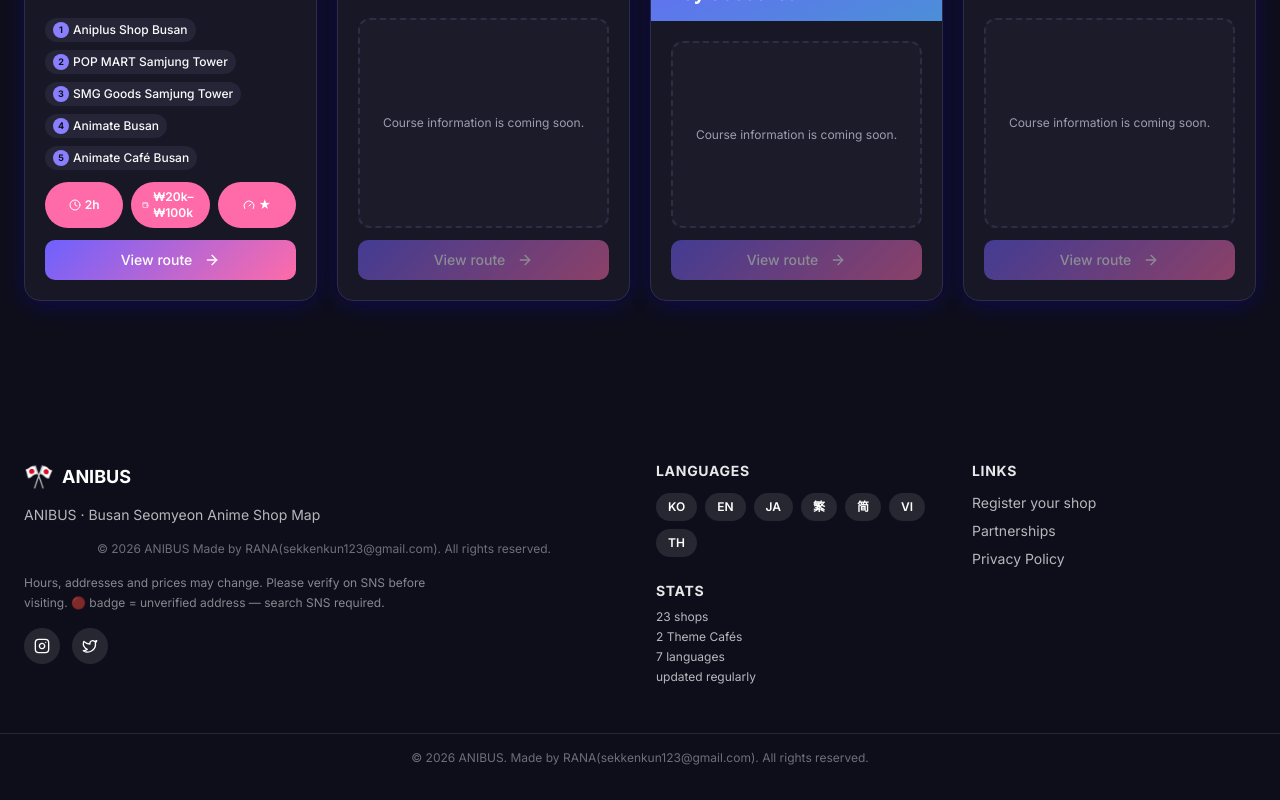
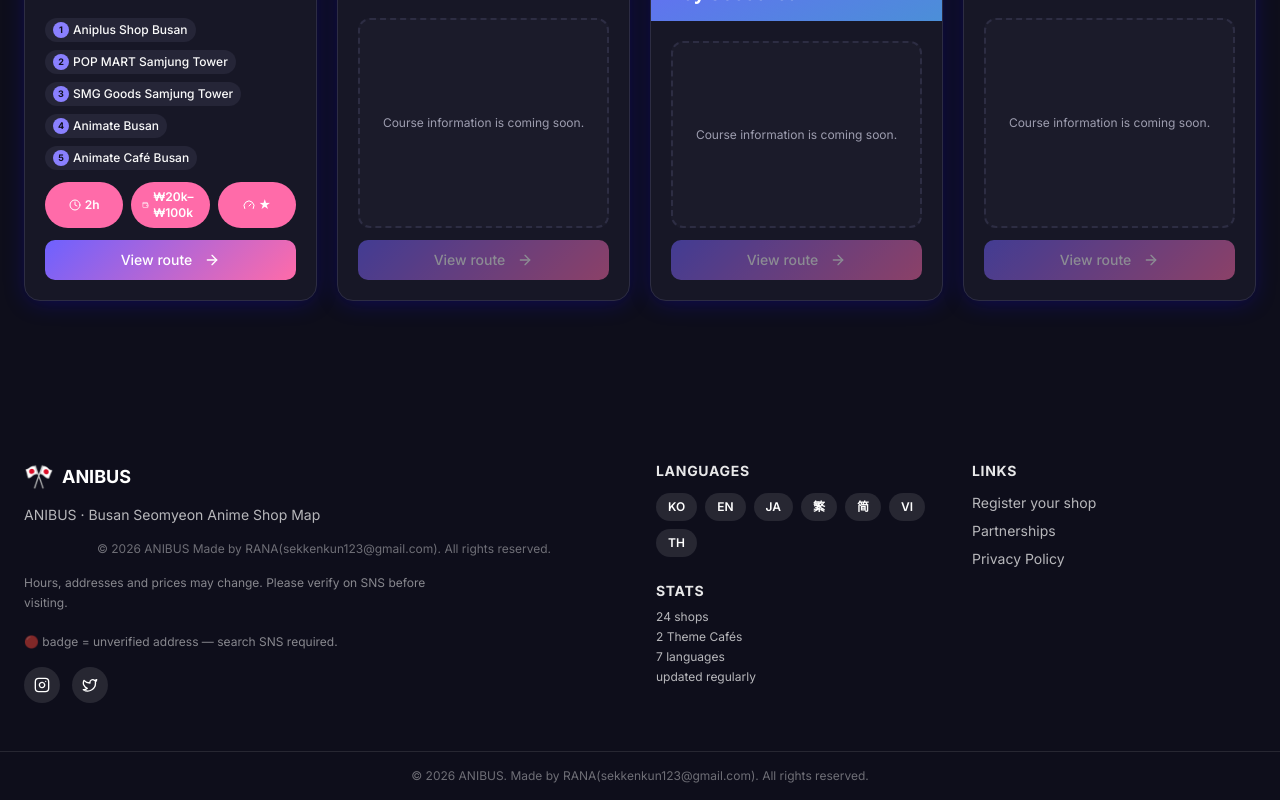
Before and after one commit to kmw-bufs2012/busan-seomyeon-otakumap, a React (Vite) app: page / in a window 1280 px wide. Shown: the part 6217-7017 px from the top of the page. Built offline with nearby package versions, Linux system fonts and the light colour scheme; the HTML template or start-up script is replaced by a standard one.

Commit message:
fix: update store count and adjust footer disclaimer styling
Update hardcoded store count and add whitespace styling to disclaimer.

```diff
--- a/src/components/Footer.tsx
+++ b/src/components/Footer.tsx
@@ -16,7 +16,7 @@ export function Footer() {
           <p className="text-xs text-white/40 text-center mb-4">
             © 2026 ANIBUS Made by RANA(sekkenkun123@gmail.com). All rights reserved.
           </p>
-          <p className="text-xs text-white/50 leading-relaxed max-w-md">
+          <p className="text-xs text-white/50 leading-relaxed max-w-md whitespace-pre-line">
             {t("footer_disclaimer")}
           </p>
           <div className="flex gap-3 mt-4">
@@ -47,7 +47,7 @@ export function Footer() {
 
           <p className="font-bold text-sm mt-6 mb-2 uppercase tracking-wider text-white/90">Stats</p>
           <ul className="text-xs text-white/70 space-y-1">
-            <li>23 {t("stats_shops")}</li>
+            <li>24 {t("stats_shops")}</li>
             <li>2 {t("tab_cafes").replace(/^☕\s*/, "")}</li>
             <li>7 {t("stats_languages")}</li>
             <li>{t("stats_update")}</li>
--- a/src/i18n/translations.ts
+++ b/src/i18n/translations.ts
@@ -59,7 +59,7 @@ export const TRANSLATIONS: Record<Lang, Dict> = {
     route_difficulty: "난이도",
     floor: "층",
     no_results: "검색 결과가 없습니다.",
-    footer_disclaimer: "영업시간·주소·가격은 변경될 수 있습니다. 방문 전 SNS 확인 권장. 🔴 배지 매장은 주소 미확인 — SNS 검색 필수.",
+    footer_disclaimer: "영업시간·주소·가격은 변경될 수 있습니다. 방문 전 SNS 확인 권장.\n\n🔴 배지 매장은 주소 미확인 — SNS 검색 필수.",
     footer_partners: "파트너 제휴",
     footer_register: "매장 등록 문의",
     footer_privacy: "개인정보처리방침",
@@ -173,7 +173,7 @@ export const TRANSLATIONS: Record<Lang, Dict> = {
     route_difficulty: "Level",
     floor: "F",
     no_results: "No results.",
-    footer_disclaimer: "Hours, addresses and prices may change. Please verify on SNS before visiting. 🔴 badge = unverified address — search SNS required.",
+    footer_disclaimer: "Hours, addresses and prices may change. Please verify on SNS before visiting.\n\n🔴 badge = unverified address — search SNS required.",
     footer_partners: "Partnerships",
     footer_register: "Register your shop",
     footer_privacy: "Privacy Policy",
@@ -255,7 +255,7 @@ export const TRANSLATIONS: Record<Lang, Dict> = {
     stats_area: "釜山の中心、西面コアエリア",
     stats_update: "随時更新",
     filter_all: "すべて",
-    filter_open: "営業中",
+    filter_open: "��業中",
     filter_taxfree: "免税対応",
     search_placeholder: "店舗名で検索…",
     open_now: "営業中",
@@ -287,7 +287,7 @@ export const TRANSLATIONS: Record<Lang, Dict> = {
     route_difficulty: "難易度",
     floor: "F",
     no_results: "結果がありません。",
-    footer_disclaimer: "営業時間・住所・価格は変更される場合があります。訪問前にSNSをご確認ください。🔴バッジは住所未確認 — SNS検索必須。",
+    footer_disclaimer: "営業時間・住所・価格は変更される場合があります。訪問前にSNSをご確認ください。\n\n🔴バッジは住所未確認 — SNS検索必須。",
     footer_partners: "パートナー",
     footer_register: "店舗登録",
     footer_privacy: "プライバシーポリシー",
@@ -401,7 +401,7 @@ export const TRANSLATIONS: Record<Lang, Dict> = {
     route_difficulty: "難度",
     floor: "樓",
     no_results: "沒有結果。",
-    footer_disclaimer: "營業時間、地址、價格可能變動。前往前請於 SNS 確認。🔴 徽章 = 地址未確認,需 SNS 搜尋。",
+    footer_disclaimer: "營業時間、地址、價格可能變動。前往前請於 SNS 確認。\n\n🔴 徽章 = 地址未確認,需 SNS 搜尋。",
     footer_partners: "合作",
     footer_register: "店舖登錄",
     footer_privacy: "隱私政策",
@@ -515,7 +515,7 @@ export const TRANSLATIONS: Record<Lang, Dict> = {
     route_difficulty: "难度",
     floor: "层",
     no_results: "没有结果。",
-    footer_disclaimer: "营业时间、地址、价格可能变动。前往前请于 SNS 确认。🔴 标志 = 地址未确认,需 SNS 搜索。",
+    footer_disclaimer: "营业时间、地址、价格可能变动。前往前请于 SNS 确认。\n\n🔴 标志 = 地址未确认,需 SNS 搜索。",
     footer_partners: "合作",
     footer_register: "店铺登记",
     footer_privacy: "隐私政策",
@@ -629,7 +629,7 @@ export const TRANSLATIONS: Record<Lang, Dict> = {
     route_difficulty: "Mức độ",
     floor: "Tầng",
     no_results: "Không có kết quả.",
-    footer_disclaimer: "Giờ mở cửa, địa chỉ và giá cả có thể thay đổi. Hãy kiểm tra SNS trước khi đến. 🔴 huy hiệu = chưa xác minh địa chỉ.",
+    footer_disclaimer: "Giờ mở cửa, địa chỉ và giá cả có thể thay đổi. Hãy kiểm tra SNS trước khi đến.\n\n🔴 huy hiệu = chưa xác minh địa chỉ.",
     footer_partners: "Đối tác",
     footer_register: "Đăng ký cửa hàng",
     footer_privacy: "Chính sách quyền riêng tư",
@@ -743,9 +743,9 @@ export const TRANSLATIONS: Record<Lang, Dict> = {
     route_difficulty: "ระดับ",
     floor: "ชั้น",
     no_results: "ไม่พบผลลัพธ์",
-    footer_disclaimer: "เวลาทำการ ที่อยู่ และราคาอาจ��ปลี่ยนแปลงได้ กรุณาตรวจสอบ SNS ก่อนไป 🔴 ตรา = ยังไม่ยืนยันที่อยู่",
+    footer_disclaimer: "เวลาทำการ ที่อยู่ และราคาอาจ��ปลี่ยนแปลงได้ กรุณาตรวจสอบ SNS ก่อนไป\n\n🔴 ตรา = ยังไม่ยืนยันที่อยู่",
     footer_partners: "พันธมิตร",
-    footer_register: "ลงทะเบียนร้านค้า",
+    footer_register: "ลงทะเบียนร้าน��้า",
     footer_privacy: "นโยบายความเป็นส่วนตัว",
     light: "���ว่าง",
     dark: "มืด",
```
